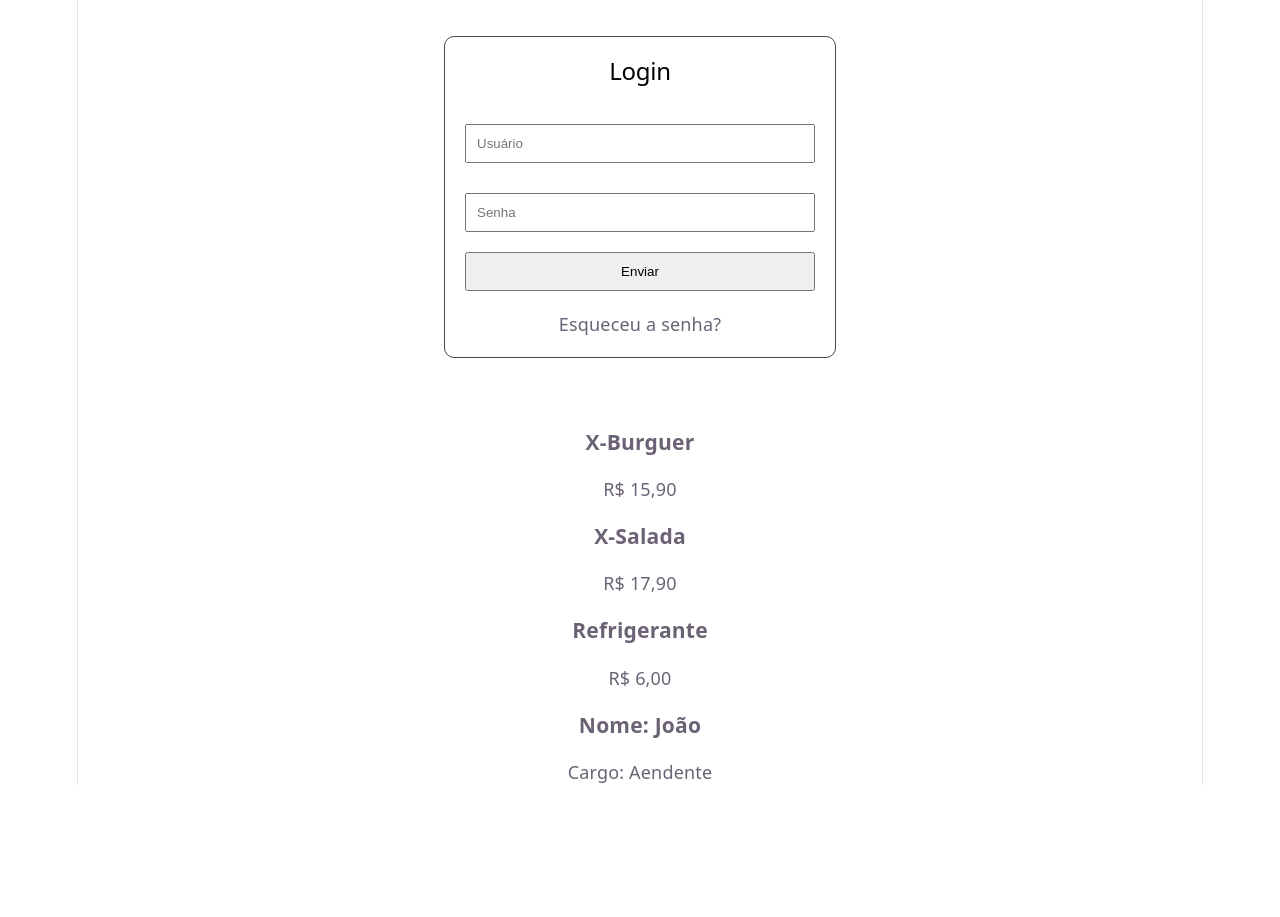
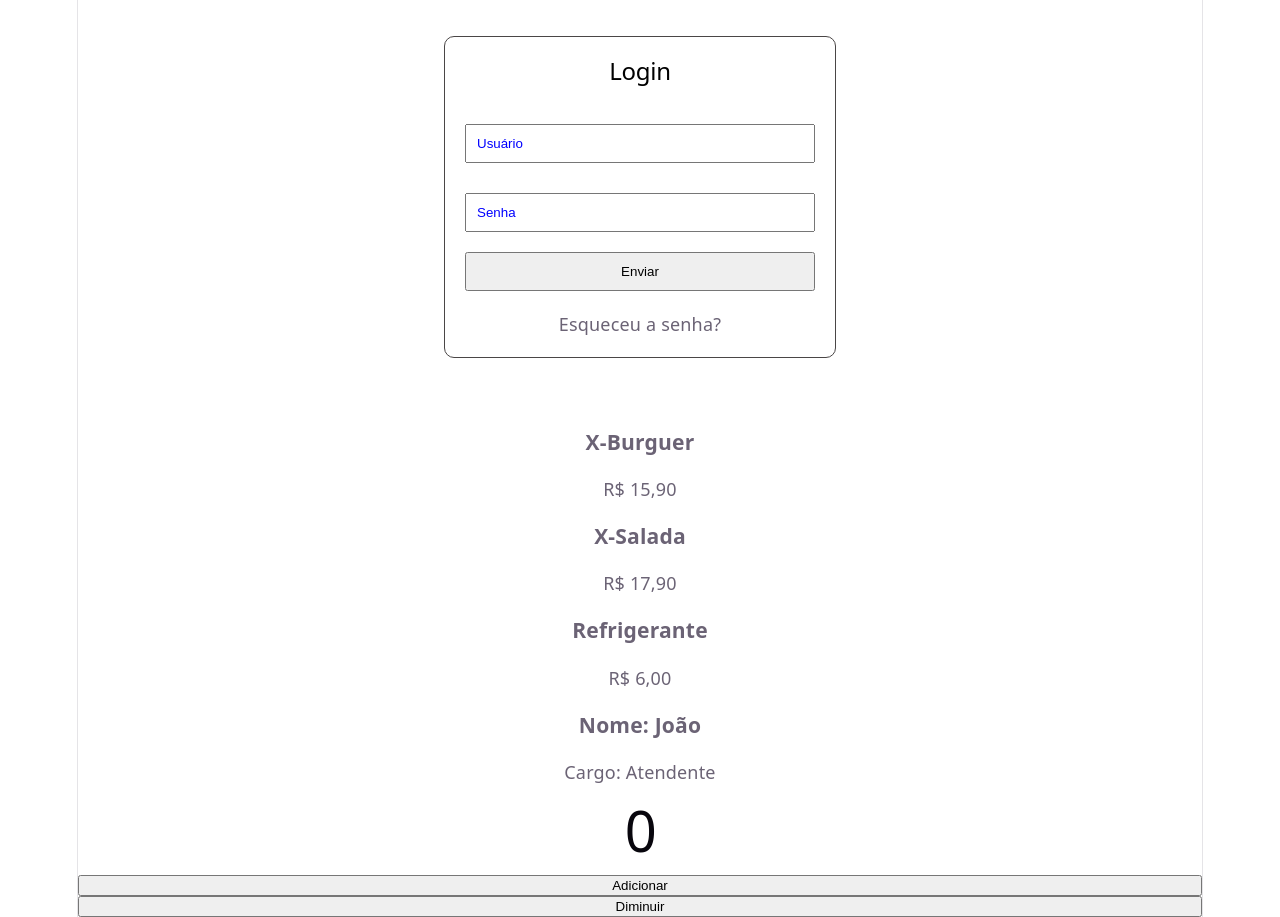
Before and after one commit to cesarstati/aulaPA_React, a React (Vite) app: page / in a window 1280 px wide. Shown: the part 180-1097 px from the top of the page. Before the commit the page ends 965 px from the top, so only its background shows below. Built offline with nearby package versions, Linux system fonts and the light colour scheme.

Commit message:
adicionado useState

```diff
--- a/src/App.jsx
+++ b/src/App.jsx
@@ -2,6 +2,8 @@ import CardProd from "./components/CardProd";
 import Header from "./components/Header";
 import Login from "./components/Login";
 import Funcionario from "./components/Funcionarios";
+import Contador from "./components/Contador";
+
 
 function App(){
   return (
@@ -24,7 +26,10 @@ function App(){
               />
 
     <Funcionario nome = "João"
-cargo = "Aendente" />
+cargo = "Atendente" />
+
+
+    <Contador />
     </>
 
   )
--- /dev/null
+++ b/src/components/Contador.jsx
@@ -0,0 +1,20 @@
+import { useState } from "react";
+
+function Contador(){
+
+  const [contador,setContador] = useState(0)
+
+  return (
+
+    <>
+      <h1>{contador}</h1>
+
+      <button onClick={() => setContador(contador + 1)}>Adicionar</button>
+      <button onClick={() => setContador(contador - 1)}>Diminuir</button>
+
+    </>
+
+  )
+
+}
+export default Contador
--- a/src/components/Login.css
+++ b/src/components/Login.css
@@ -20,6 +20,10 @@
     margin-top: 10px;
 }
 
+.login-container input::placeholder{
+    color: blue;
+}
+
 .login-container button{
     padding: 10px;
 }
```
Also changed, not shown: src/App alterar quantidade pedido.jsx (added, +24 -0 lines), src/App inserirNome.jsx (added, +22 -0 lines), src/App pedido_quantidade.jsx (added, +20 -0 lines).
